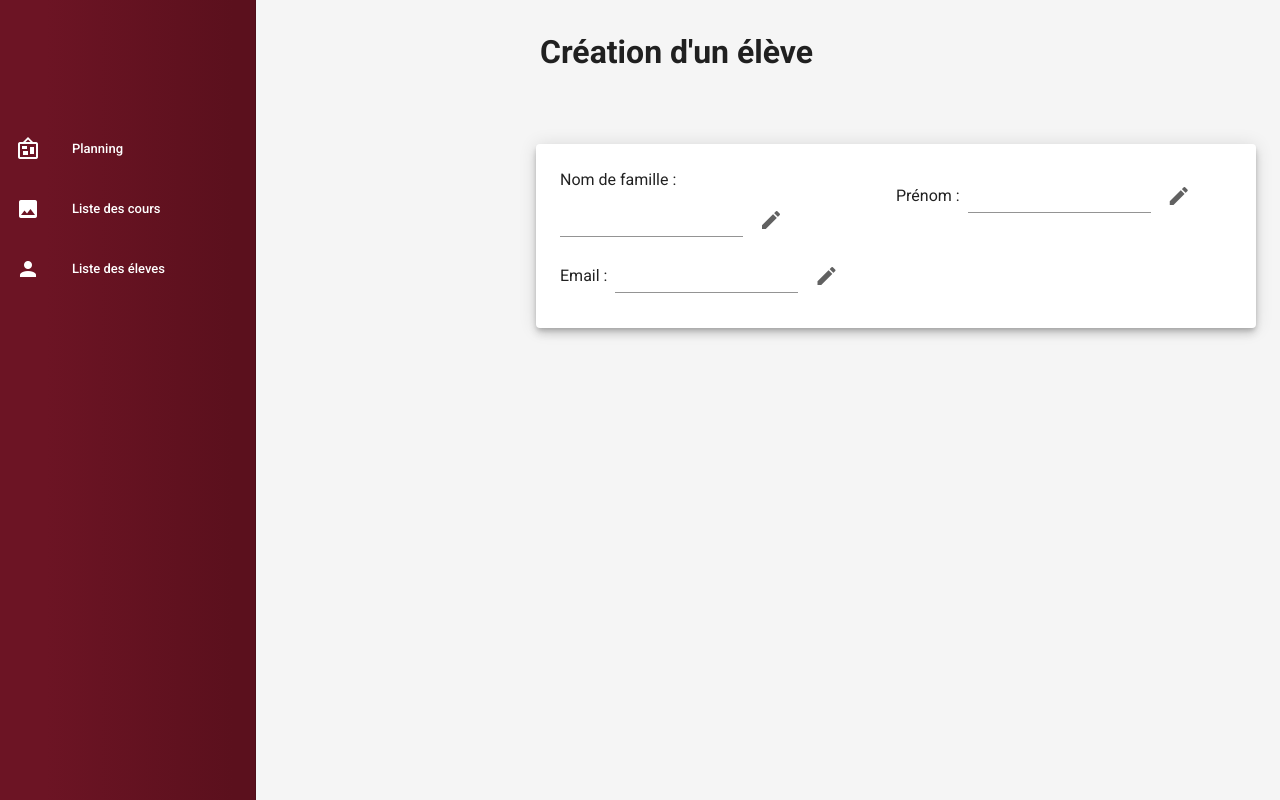
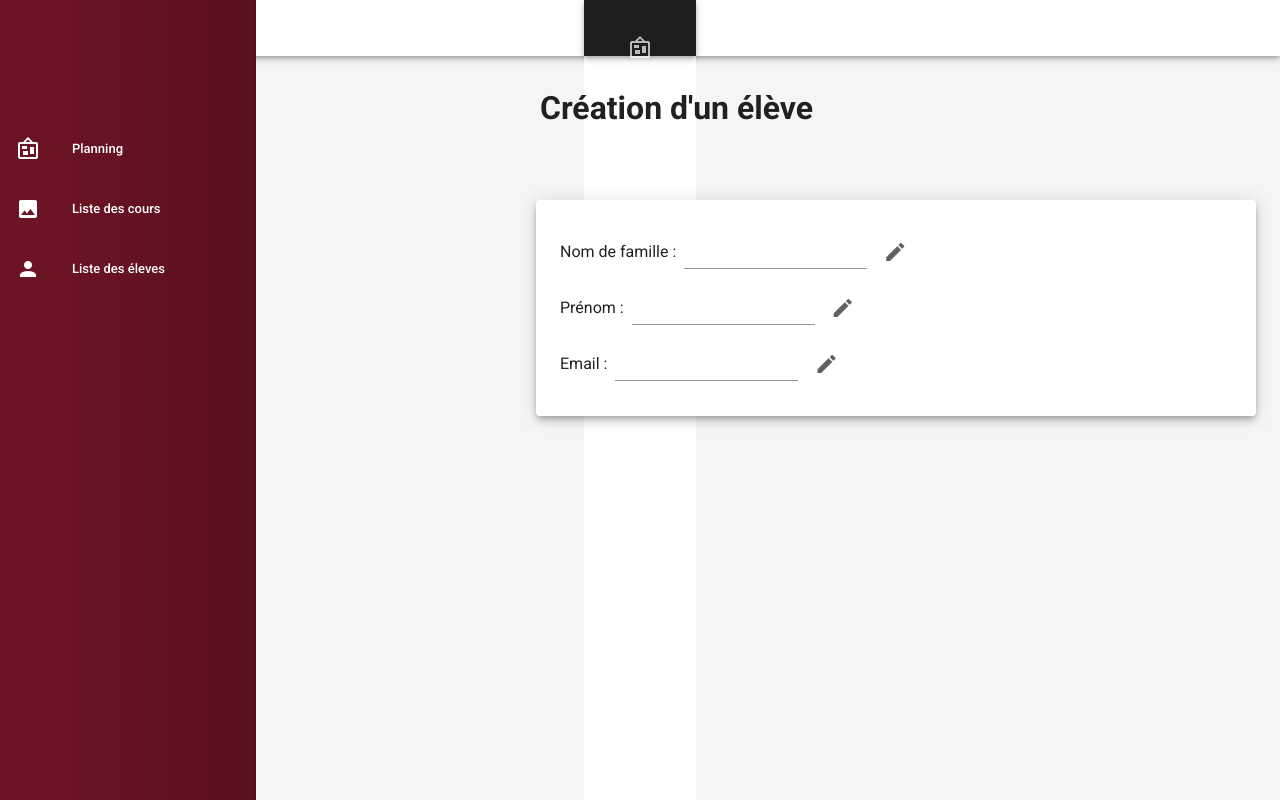
Before and after one commit to projet-Bartolomeo/Dibartolomeo, a Nuxt app: page /student/new in a window 1280 px wide. Built offline with nearby package versions, Linux system fonts and the light colour scheme.

Commit message:
feat: add responsive

```diff
--- /dev/null
+++ b/components/Naviguation.vue
@@ -0,0 +1,51 @@
+<template>
+
+<div id="app">
+  <v-app id="inspire">
+    <v-bottom-navigation
+      v-model="value"
+      background-color="#661723"
+      dark
+      shift
+    >
+    <v-list dense nav>
+    <v-list-item
+        v-for="item in items"
+        :key="item.title"
+        :to="item.route"
+        class="my-5"
+      >
+       <v-btn>
+        <span>{{ item.title }}</span>
+
+        <v-icon>{{ item.icon }}</v-icon>
+      </v-btn>
+        </v-list-item>
+    </v-list>
+
+
+    </v-bottom-navigation>
+
+  </v-app>
+</div>
+
+</template>
+<script>
+export default {
+  data() {
+    return {
+      items: [
+        { title: 'Planning', icon: 'mdi-bulletin-board', route: '/' },
+        { title: 'Liste des cours', icon: 'mdi-image', route: '/classesList' },
+        {
+          title: 'Liste des éleves',
+          icon: 'mdi-account',
+          route: '/studentList',
+        },
+       /*  { title: 'Administration du site', icon: 'mdi-pencil-box-outline' }, */
+      ],
+      permanent: true
+    }
+  },
+}
+</script>
--- a/components/StudentForm.vue
+++ b/components/StudentForm.vue
@@ -1,9 +1,9 @@
 <template>
   <v-form v-model="valid" class="d-flex justify-space-around">
     <v-card elevation="6" width="60vw" class="ma-auto pa-1">
-      <v-row class="ma-5">
-        <v-col md="6">
-          <v-row class="align-center justify-start">
+      <v-row class="ma-5 d-flex flex-wrap ">
+        <v-col md="8">
+          <v-row class="align-center justify-start ">
             <p class="ma-0 mr-2">Nom de famille :</p>
             <TextField
               :open="open"
@@ -12,7 +12,7 @@
             />
           </v-row>
         </v-col>
-        <v-col md="6">
+        <v-col md="8">
           <v-row class="align-center justify-start">
             <p class="ma-0 mr-2">Prénom :</p>
             <TextField
@@ -28,7 +28,9 @@
             <p class="ma-0 mr-2">Email :</p>
             <TextField
               :open="open"
+
               :get="`student.${$props.datas}.email`"
+
               :rules="[
                 (v) => !!v || 'Le mail est obligatoire',
                 (v) => /.+@.+\..+/.test(v) || 'Le mail n\'est pas valide',
--- a/components/TextField.vue
+++ b/components/TextField.vue
@@ -11,8 +11,8 @@
     "
   >
     <div
-      v-if="readonly"
-      :class="`d-flex justify-center align-start ${titleStyle}`"
+      v-if="readonly " class=" text-truncate d-flex justify-center align-start ${titleStyle}"
+
     >
       {{ input }}{{ $props.suffix }}
     </div>
@@ -41,8 +41,10 @@ export default {
   },
   props: {
     get: {
+
       type: String,
       required: true,
+
     },
     rules: {
       type: Array,
--- a/layouts/default.vue
+++ b/layouts/default.vue
@@ -1,8 +1,11 @@
 <template>
   <v-app style="background: #f5f5f5">
-    <v-navigation-drawer app>
+    <v-navigation-drawer app class="sidebar">
       <side-bar />
     </v-navigation-drawer>
+    <v-bottom-navigation class="navebar">
+      <Naviguation />
+    </v-bottom-navigation>
     <v-main>
       <v-container fluid>
         <Overlay />
@@ -18,11 +21,30 @@
 </template>
 
 <script>
-export default {}
+import Naviguation from '~/components/Naviguation.vue'
+export default {
+  components: { Naviguation },
+}
 </script>
 
 <style>
 .nuxtlink {
   text-decoration: none;
 }
+.navebar {
+  @media (max-width: 900px) {
+    display: none;
+  }
+  @media (max-width: 500px) {
+    display: flex;
+  }
+}
+.sidebar {
+  @media (max-width: 500px) {
+    display: none;
+  }
+  @media (max-width: 900px) {
+    display: flex;
+  }
+}
 </style>
--- a/pages/lesson/_id.vue
+++ b/pages/lesson/_id.vue
@@ -1,7 +1,9 @@
 <template>
   <div>
     <LessonForm datas="details" />
-    <DataTableStudent datas="fromLesson" lesson>
+
+    <DataTableStudent datas="fromLesson" lesson align-center>
+
       <v-btn
         style="color: white"
         color="blue darken-1"
--- a/pages/lesson/list.vue
+++ b/pages/lesson/list.vue
@@ -7,7 +7,9 @@
         </v-btn>
       </router-link>
     </Title>
+    <center>
     <DataTableLesson message delete datas="teacherList" />
+    </center>
   </div>
 </template>
 
--- a/store/message.js
+++ b/store/message.js
@@ -21,7 +21,7 @@ export const actions = {
                 ? 'Dibartoloméo - création du compte'
                 : 'Dibartoloméo - vous avez recu un message de votre professeur'
 
-            const content = `<a>${contentMessage}</a>`
+            const content = `<center><img src="assets/logocouleur.jpg"></center><a>${contentMessage}</a>`
 
             await this.$axios.post('https://mailer-dibartolomeo.herokuapp.com/email',
                 {
```
Also changed, not shown: assets/logocouleur.jpg (added).
